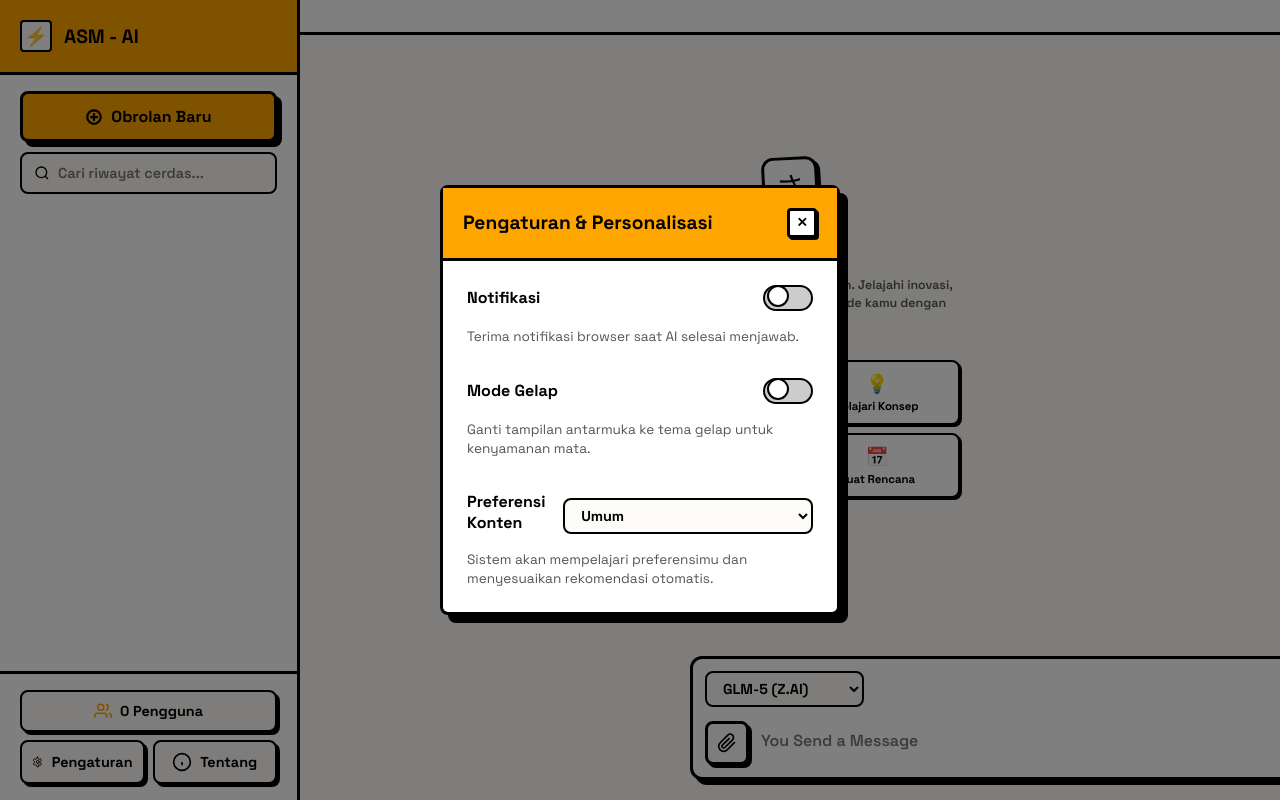
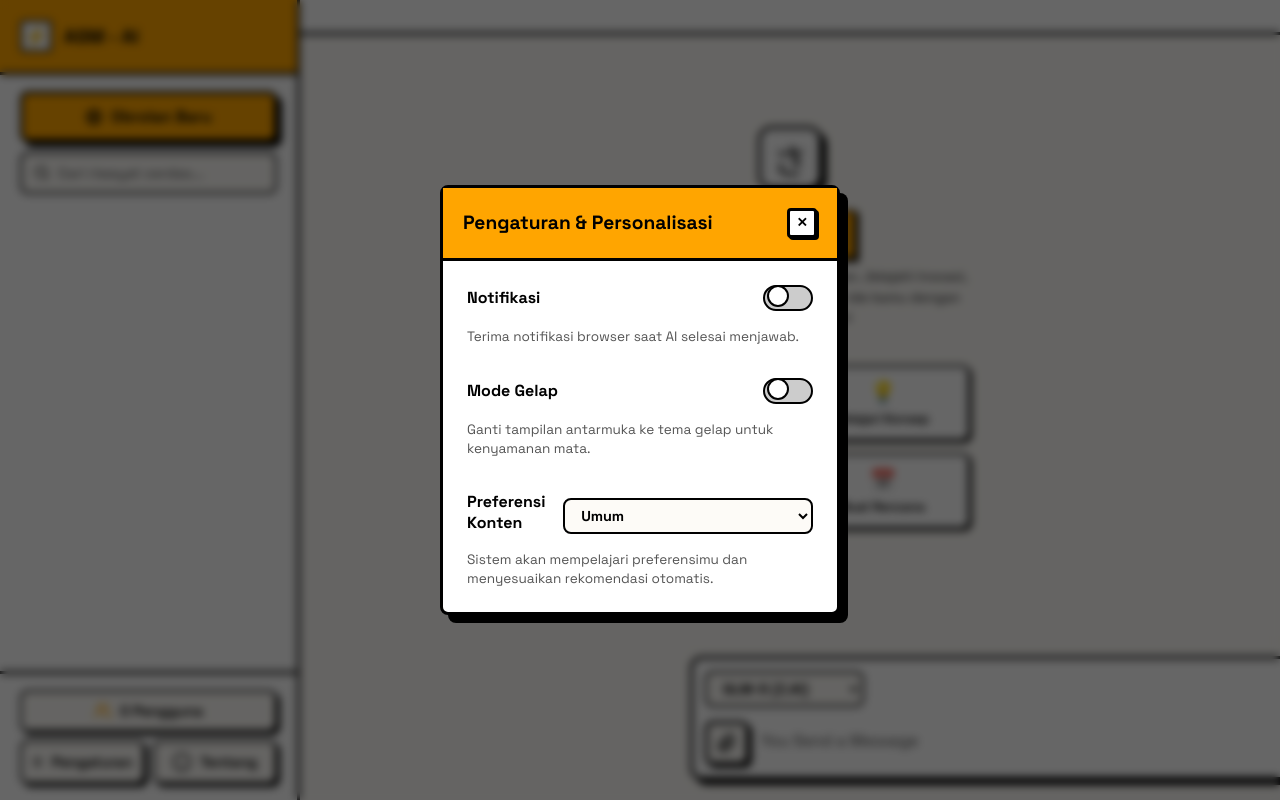
Before and after one commit to andrizalhacieboan-ai/andriwebai, a website: page public/index.html in a window 1280 px wide. Both pictures are taken after a click on the button "Pengaturan". Drawn offline with nearby package versions, Linux system fonts and the light colour scheme; no server answers.

Commit message:
Enhance CSS transitions and animations
Updated transition effects and added new animations for various elements in the CSS file.

```diff
--- a/public/style.css
+++ b/public/style.css
@@ -9,7 +9,8 @@
   --shadow-hard-sm: 3px 3px 0px var(--black);
   --radius: 8px;
   --font-brutal: 'Space Grotesk', system-ui, -apple-system, sans-serif;
-  --transition: all 0.2s ease-in-out;
+  --transition-bounce: all 0.4s cubic-bezier(0.34, 1.56, 0.64, 1); /* Animasi Bounce/Elastis */
+  --transition-smooth: all 0.3s ease-in-out;
 }
 
 /* ========================================
@@ -31,6 +32,10 @@
   font-family: var(--font-brutal);
 }
 
+html {
+  scroll-behavior: smooth; /* Scroll halus */
+}
+
 body {
   background-color: var(--bg-color);
   color: var(--black);
@@ -38,20 +43,27 @@ body {
   display: flex;
   height: 100vh;
   width: 100vw;
-  transition: background-color 0.3s ease, color 0.3s ease;
+  transition: background-color 0.5s ease, color 0.5s ease;
 }
 
 button {
   cursor: pointer;
   font-family: var(--font-brutal);
-  transition: var(--transition);
+  transition: var(--transition-bounce);
   background: var(--white);
   color: var(--black);
+  transform: translateY(0);
 }
 
-button:active {
-  transform: translate(3px, 3px) !important;
+button:hover:not(:disabled) {
+  transform: translateY(-3px);
+  box-shadow: 5px 5px 0 var(--black) !important;
+}
+
+button:active:not(:disabled) {
+  transform: translateY(2px) scale(0.97);
   box-shadow: 0px 0px 0px var(--black) !important;
+  transition-duration: 0.1s;
 }
 
 button:disabled {
@@ -75,7 +87,8 @@ a {
   z-index: 40;
   opacity: 0;
   visibility: hidden;
-  transition: var(--transition);
+  transition: opacity 0.4s ease, visibility 0.4s ease;
+  backdrop-filter: blur(4px);
 }
 
 .sidebar-backdrop.active {
@@ -95,7 +108,7 @@ a {
   display: flex;
   flex-direction: column;
   transform: translateX(-100%);
-  transition: transform 0.3s cubic-bezier(0.25, 0.8, 0.25, 1), background-color 0.3s ease;
+  transition: transform 0.4s cubic-bezier(0.25, 0.8, 0.25, 1), background-color 0.5s ease;
 }
 
 .sidebar.open {
@@ -140,6 +153,11 @@ a {
   align-items: center;
   justify-content: center;
   font-size: 1.2rem;
+  transition: transform 0.5s ease;
+}
+
+.side-brand:hover .side-logo-img {
+  transform: rotate(360deg);
 }
 
 .side-close {
@@ -186,6 +204,11 @@ a {
   background: var(--bg-color);
   border: var(--border-thin);
   border-radius: var(--radius);
+  transition: border-color 0.3s ease;
+}
+
+.search-wrapper:focus-within {
+  border-color: var(--primary);
 }
 
 .search-input {
@@ -221,12 +244,13 @@ a {
   border-radius: var(--radius);
   background: var(--bg-color);
   cursor: pointer;
-  transition: var(--transition);
+  transition: var(--transition-smooth);
 }
 
 .history-item:hover {
   border-color: var(--black);
   box-shadow: var(--shadow-hard-sm);
+  transform: translateX(4px);
 }
 
 .history-item.active {
@@ -247,7 +271,7 @@ a {
   display: flex;
   gap: 4px;
   opacity: 0;
-  transition: var(--transition);
+  transition: opacity 0.3s ease;
 }
 
 .history-item:hover .history-actions {
@@ -266,6 +290,7 @@ a {
 .hist-act-btn.del:hover {
   background: #ff4d4d;
   color: var(--white);
+  transform: scale(1.1);
 }
 
 .side-bottom-menu {
@@ -291,10 +316,6 @@ a {
   font-weight: 700;
   font-size: 0.9rem;
   box-shadow: var(--shadow-hard-sm);
-}
-
-.side-bottom-btn:hover {
-  background: var(--primary);
 }
 
 .user-counter {
@@ -342,6 +363,7 @@ a {
   position: sticky;
   top: 0;
   z-index: 30;
+  transition: background-color 0.5s ease;
 }
 
 .menu-btn {
@@ -350,6 +372,11 @@ a {
   gap: 5px;
   cursor: pointer;
   padding: 5px;
+  transition: var(--transition-smooth);
+}
+
+.menu-btn:hover span:nth-child(2) {
+  transform: translateX(4px);
 }
 
 .menu-btn span {
@@ -358,6 +385,7 @@ a {
   height: 3px;
   background-color: var(--black);
   border-radius: 2px;
+  transition: var(--transition-smooth);
 }
 
 @media (min-width: 769px) {
@@ -415,14 +443,15 @@ a {
   flex-direction: column;
 }
 
-/* ========== WELCOME SECTION (Compact) ========== */
+/* ========== WELCOME SECTION & SCROLL ANIMATION ========== */
 
 .welcome-section {
   flex: 1;
   display: flex;
   align-items: center;
   justify-content: center;
-  padding: 24px 20px;
+  padding: 40px 20px;
+  perspective: 1000px; /* Untuk efek 3D */
 }
 
 .logo-container {
@@ -430,51 +459,62 @@ a {
   display: flex;
   flex-direction: column;
   align-items: center;
-  gap: 16px;
+  gap: 20px;
+}
+
+.scroll-reveal {
+  opacity: 0;
+  transform: translateY(40px) rotateX(15deg); /* Muncul dari bawah dengan sedikit putar 3D */
+  transition: opacity 0.8s ease-out, transform 0.8s cubic-bezier(0.16, 1, 0.3, 1);
+}
+
+.scroll-reveal.is-visible {
+  opacity: 1;
+  transform: translateY(0) rotateX(0);
 }
 
 .logo {
-  width: 56px;
-  height: 56px;
+  width: 64px;
+  height: 64px;
   border: var(--border-thick);
-  border-radius: 12px;
-  box-shadow: var(--shadow-hard-sm);
+  border-radius: 14px;
+  box-shadow: var(--shadow-hard);
   background: var(--white);
-  transform: rotate(-3deg);
-  transition: transform 0.3s;
+  transition: transform 0.5s cubic-bezier(0.34, 1.56, 0.64, 1), box-shadow 0.3s ease;
   display: flex;
   align-items: center;
   justify-content: center;
-  font-size: 1.8rem;
+  font-size: 2.2rem;
 }
 
 .logo:hover {
-  transform: rotate(0deg);
+  transform: rotate(360deg) scale(1.1);
+  box-shadow: 6px 6px 0 var(--black);
 }
 
 .welcome-info {
   display: flex;
   flex-direction: column;
   align-items: center;
-  gap: 6px;
+  gap: 8px;
 }
 
 .welcome-text {
-  font-size: 1.2rem;
+  font-size: 1.4rem;
   font-weight: 700;
   background: var(--primary);
-  padding: 6px 16px;
+  padding: 8px 20px;
   border: var(--border-thin);
   box-shadow: var(--shadow-hard-sm);
   line-height: 1.3;
 }
 
 .welcome-desc {
-  font-size: 0.78rem;
+  font-size: 0.85rem;
   font-weight: 600;
   color: #555;
-  max-width: 340px;
-  line-height: 1.45;
+  max-width: 360px;
+  line-height: 1.5;
 }
 
 [data-theme="dark"] .welcome-desc {
@@ -484,14 +524,14 @@ a {
 .quick-cards {
   display: grid;
   grid-template-columns: 1fr 1fr;
-  gap: 8px;
+  gap: 12px;
   width: 100%;
-  max-width: 340px;
-  margin-top: 14px;
+  max-width: 360px;
+  margin-top: 16px;
 }
 
 .quick-card {
-  padding: 10px 8px;
+  padding: 12px 10px;
   border: var(--border-thin);
   border-radius: var(--radius);
   background: var(--white);
@@ -499,31 +539,38 @@ a {
   text-align: center;
   cursor: pointer;
   box-shadow: 2px 2px 0 var(--black);
-  transition: all 0.2s ease-in-out;
   display: flex;
   flex-direction: column;
   align-items: center;
-  gap: 4px;
+  gap: 6px;
+  transition: var(--transition-bounce);
+  transform-style: preserve-3d;
 }
 
 .quick-card:hover {
   background: var(--primary);
-  transform: translateY(-2px);
-  box-shadow: 4px 4px 0 var(--black);
+  transform: translateY(-5px) rotateY(5deg); /* Sedikit miring 3D saat hover */
+  box-shadow: 5px 5px 0 var(--black);
 }
 
 .quick-card:active {
-  transform: translate(2px, 2px);
-  box-shadow: none;
+  transform: translateY(1px) rotateY(0deg);
+  box-shadow: 1px 1px 0 var(--black);
 }
 
 .qc-icon {
-  font-size: 1.15rem;
+  font-size: 1.3rem;
 }
 
 .qc-text {
-  font-size: 0.72rem;
-  letter-spacing: -0.01em;
+  font-size: 0.78rem;
+}
+
+/* Responsive Mobile */
+@media (max-width: 480px) {
+  .quick-cards { grid-template-columns: 1fr 1fr; gap: 8px; }
+  .quick-card { padding: 10px 6px; }
+  .welcome-desc { font-size: 0.8rem; }
 }
 
 /* ========== END WELCOME SECTION ========== */
@@ -546,6 +593,12 @@ a {
   font-weight: 600;
   word-wrap: break-word;
   overflow-wrap: break-word;
+  animation: popIn 0.4s cubic-bezier(0.34, 1.56, 0.64, 1); /* Animasi bubble muncul */
+}
+
+@keyframes popIn {
+  0% { opacity: 0; transform: scale(0.8) translateY(10px); }
+  100% { opacity: 1; transform: scale(1) translateY(0); }
 }
 
 .chat-bubble.user {
@@ -590,6 +643,7 @@ a {
   padding: 20px;
   background: linear-gradient(transparent, var(--bg-color) 30%);
   z-index: 30;
+  transition: width 0.3s ease, margin 0.3s ease;
 }
 
 @media (min-width: 769px) {
@@ -610,6 +664,12 @@ a {
   display: flex;
   flex-direction: column;
   gap: 10px;
+  transition: border-color 0.3s ease, box-shadow 0.3s ease;
+}
+
+.chat-input-wrapper:focus-within {
+  border-color: var(--primary);
+  box-shadow: 6px 6px 0 var(--black);
 }
 
 .input-top-row {
@@ -693,6 +753,7 @@ a {
   border-radius: var(--radius);
   font-size: 0.85rem;
   font-weight: 600;
+  animation: popIn 0.3s ease;
 }
 
 .remove-file {
@@ -719,7 +780,7 @@ a {
   align-items: center;
   gap: 16px;
   font-weight: 700;
-  transition: transform 0.3s cubic-bezier(0.175, 0.885, 0.32, 1.275);
+  transition: transform 0.5s cubic-bezier(0.34, 1.56, 0.64, 1);
 }
 
 .toast.show {
@@ -736,14 +797,15 @@ a {
 .modal-backdrop {
   position: fixed;
   inset: 0;
-  background: rgba(0,0,0,0.5);
+  background: rgba(0,0,0,0.6);
   z-index: 90;
   opacity: 0;
   visibility: hidden;
-  transition: var(--transition);
+  transition: opacity 0.3s ease, visibility 0.3s ease;
   display: flex;
   align-items: center;
   justify-content: center;
+  backdrop-filter: blur(4px);
 }
 
 .modal-backdrop.active {
@@ -758,12 +820,12 @@ a {
   border: var(--border-thick);
   box-shadow: 8px 8px 0px var(--black);
   border-radius: var(--radius);
-  transform: scale(0.95);
-  transition: var(--transition);
+  transform: scale(0.9) translateY(20px);
+  transition: transform 0.4s cubic-bezier(0.34, 1.56, 0.64, 1);
 }
 
 .modal-backdrop.active .modal-box {
-  transform: scale(1);
+  transform: scale(1) translateY(0);
 }
 
 .modal-header {
@@ -878,6 +940,11 @@ input:checked + .slider:before {
   justify-content: center;
   background: var(--bg-color);
   margin-bottom: 10px;
+  transition: transform 0.5s ease;
+}
+
+.about-logo:hover {
+  transform: rotate(-10deg) scale(1.1);
 }
 
 .about-body h2 {
@@ -890,6 +957,8 @@ input:checked + .slider:before {
   margin-bottom: 10px;
   line-height: 1.5;
 }
+
+[data-theme="dark"] .about-body p { color: #aaa; }
 
 .about-links {
   display: flex;
@@ -904,6 +973,7 @@ input:checked + .slider:before {
   border-radius: var(--radius);
   box-shadow: var(--shadow-hard-sm);
   font-weight: 700;
+  display: inline-block;
 }
 
 .about-copy {
@@ -920,6 +990,7 @@ input:checked + .slider:before {
   font-weight: 700;
   text-align: center;
   box-shadow: var(--shadow-hard-sm);
+  transition: var(--transition-bounce);
 }
 
 .full-btn.primary {
@@ -935,6 +1006,7 @@ input:checked + .slider:before {
 .danger-outline:hover {
   background: #ff4d4d;
   color: var(--white);
+  transform: translateY(-2px);
 }
 
 .chat-bubble-wrapper {
@@ -957,7 +1029,7 @@ input:checked + .slider:before {
   padding: 4px;
   cursor: pointer;
   opacity: 0;
-  transition: opacity 0.2s ease, transform 0.1s ease;
+  transition: all 0.2s ease;
   display: flex;
   align-items: center;
   justify-content: center;
@@ -1015,12 +1087,12 @@ input:checked + .slider:before {
   font-family: var(--font-brutal);
   cursor: pointer;
   box-shadow: 2px 2px 0 var(--black);
-  transition: all 0.1s ease;
+  transition: var(--transition-smooth);
 }
 
-.copy-code-btn:active {
-  transform: translate(2px, 2px);
-  box-shadow: none;
+.copy-code-btn:hover {
+  background: #fff;
+  transform: translateY(-2px);
 }
 
 .code-block-wrapper pre {
@@ -1116,6 +1188,7 @@ input:checked + .slider:before {
   border-radius: 8px;
   font-weight: 700;
   text-decoration: none;
+  transition: background 0.3s ease;
 }
 
 .shared-footer:hover {
```
